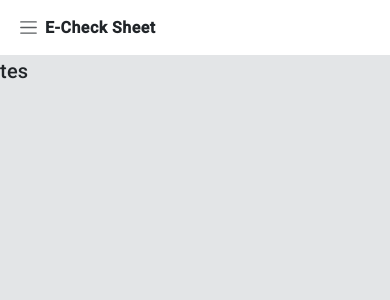
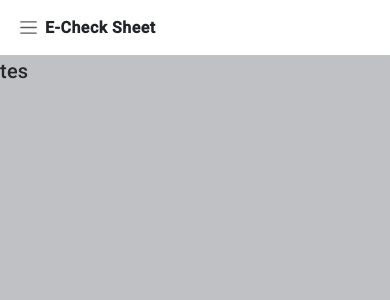
Before and after one commit to Miftakhurokhman/project-akbar, an Angular app: page /dashboard in a window 390 px wide. Shown: the top 300 px of the page. Built offline with nearby package versions, Linux system fonts and the light colour scheme.

Commit message:
Perbaikan bug responsive di sidebar fix

```diff
--- a/src/app/app.component.css
+++ b/src/app/app.component.css
@@ -121,6 +121,7 @@
 }
 
 .body #blockWindow {
+    display: none;
     background-color: rgba(48, 53, 59, 0.2);
     z-index: 4;
     position: fixed;
@@ -204,6 +205,10 @@
 
 
 @media screen and (max-width: 600px) {
+    .body #blockWindow {
+        display: flex;
+    }
+
     .body .boxSideBar .sidebar {
         width: 0px;
         z-index: 5;
```
